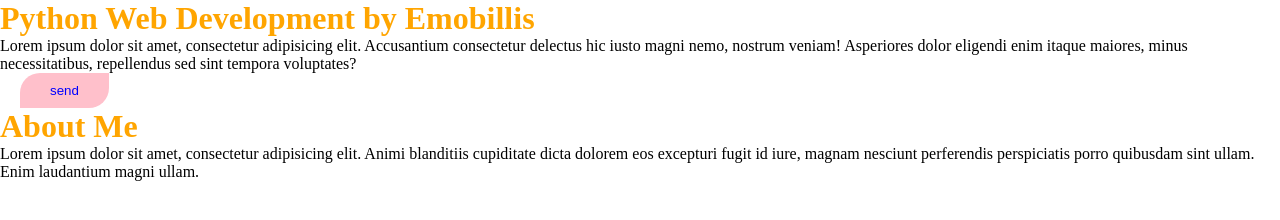
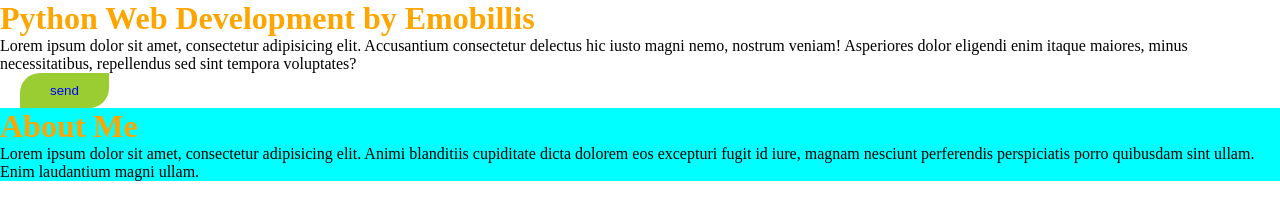
Before and after one commit to enock-sk/emobillis_html_css_git, a plain HTML site: page index.html in a window 1280 px wide. Drawn offline with Linux system fonts and the light colour scheme.

Commit message:
new feature style.css

```diff
--- a/css/style.css
+++ b/css/style.css
@@ -13,8 +13,11 @@
     outline: none;
     border: none;
     cursor: pointer;
-    background-color: pink;
+    background-color: yellowgreen;
     padding: 10px 30px;
     margin-left: 20px;
     border-radius: 20px 0 20px 0;
 }
+.about{
+    background-color: aqua;
+}
```
